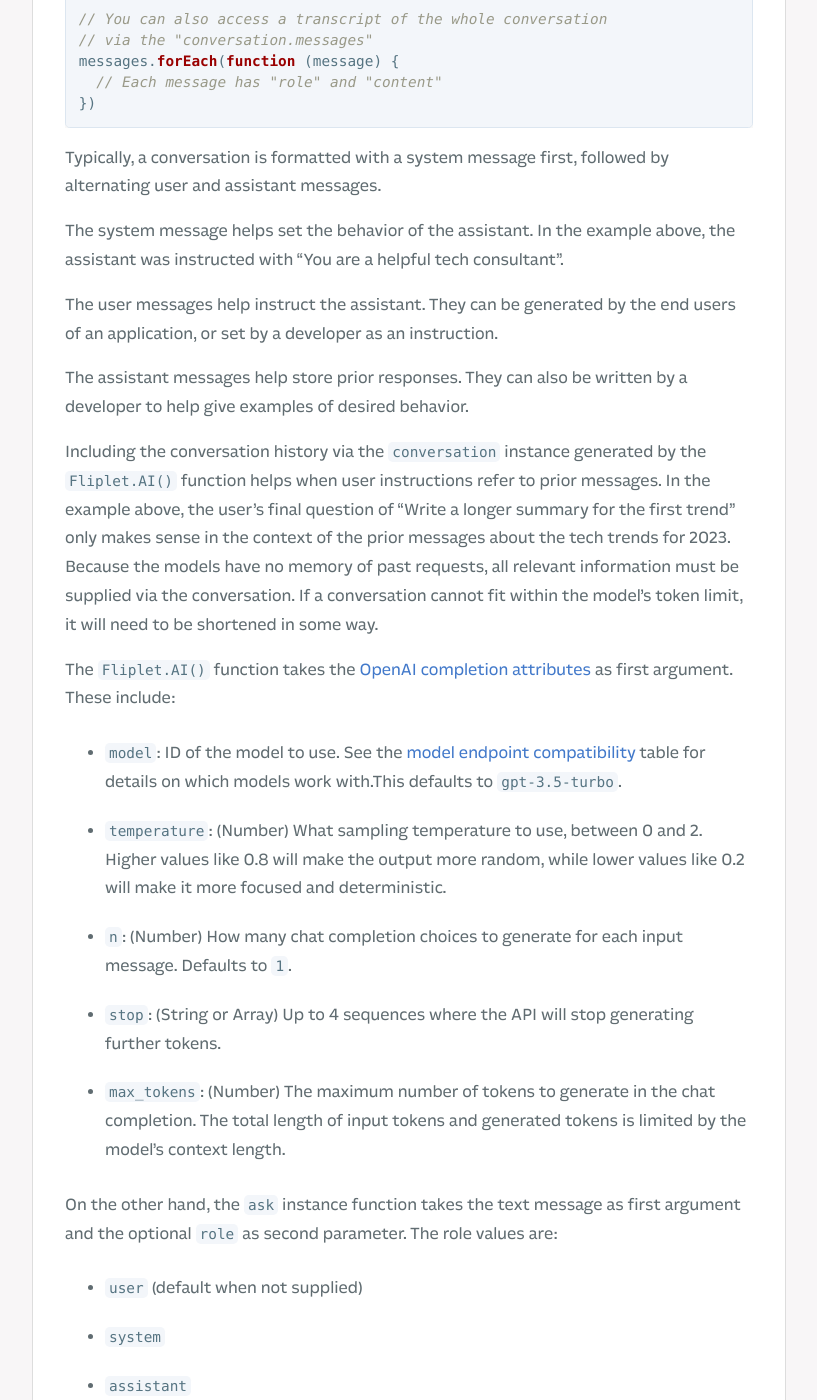
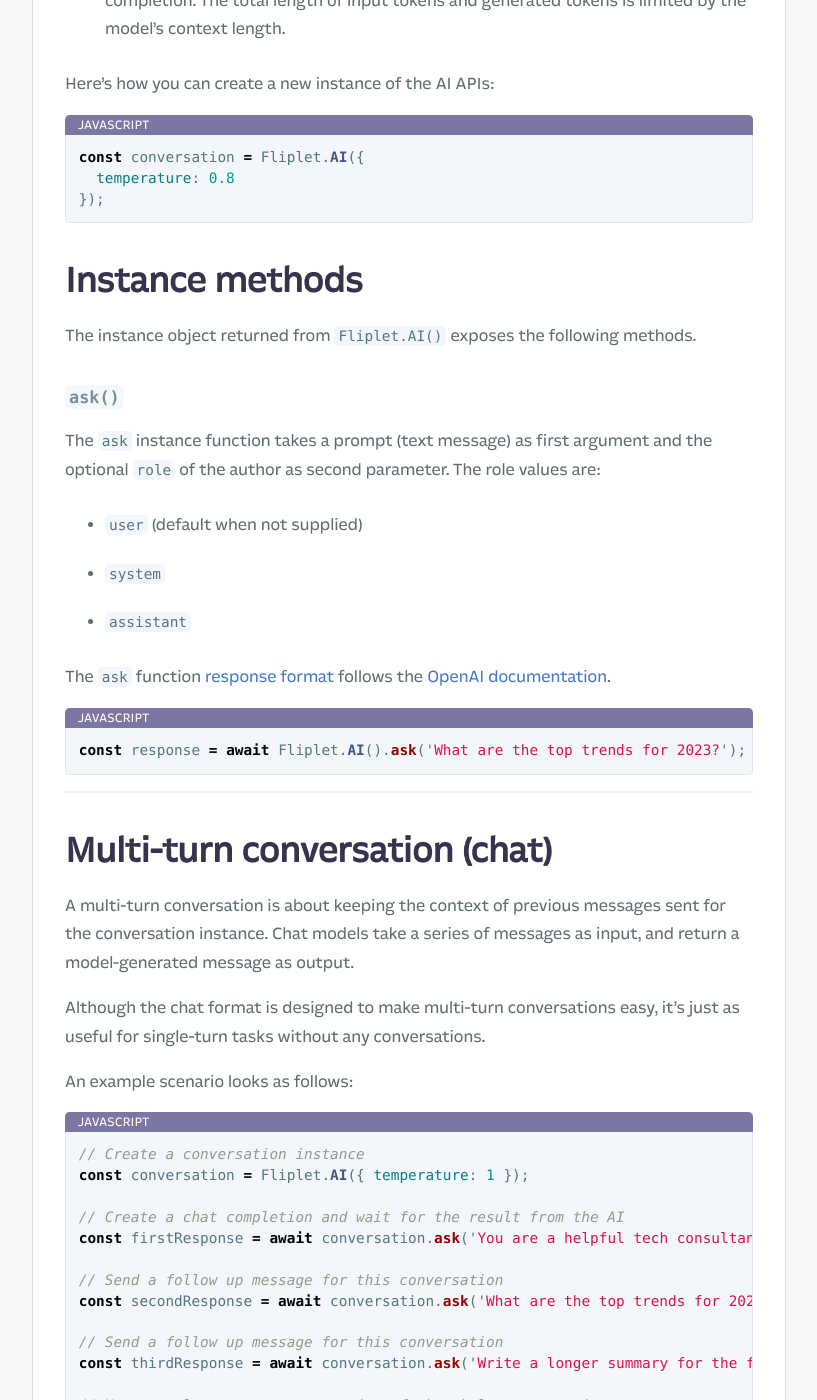
Before and after one commit to Fliplet/fliplet-cli, a Jekyll site: the page built from docs/API/core/ai.md, in a window 1280 px wide and 1400 px high, scrolled down 1406 px. Shown: the whole window, without its empty margins (254-1071 px from the left). Built offline with Jekyll 4.4.1, drawn with Linux system fonts in a browser that asks for light colours; nearby versions of some CDN libraries; our own code applies the rules of GitHub Pages for plain Markdown files; library files that are not in the unit come from our copies; comment, search, counter and statistics services are not loaded; a style sheet for code colours, icons or effects is not loaded; some of the changed text lies outside the part shown.

Commit message:
docs update

````diff
--- a/docs/API/core/ai.md
+++ b/docs/API/core/ai.md
@@ -1,6 +1,6 @@
 # AI (Artificial Intelligence)
 
-<p class="warning">AI features are currently available to a subset of paying customers. These features are still in beta and are subject to change before they are released to all apps and customers.</p>
+<p class="warning">AI features are currently available only to paying customers. These features are still in beta and are subject to change before they are released to all apps and customers.</p>
 
 The Fliplet AI JS API is built on top of the [OpenAI API](https://openai.com/docs/api-reference/) to provide developers with an easy way to build AI-powered applications.
 
@@ -16,9 +16,47 @@
 
 ---
 
+## Initialization
+
+The `Fliplet.AI()` function is used to initialize an instance of the AI APIs. It optionally supports the [OpenAI completion attributes](https://platform.openai.com/docs/api-reference/chat/create) as first argument. These include:
+
+- `model`: ID of the model to use. See the [model endpoint compatibility](https://platform.openai.com/docs/models/model-endpoint-compatibility) table for details on which models work with.This defaults to `gpt-3.5-turbo`.
+- `temperature`: (Number, defaults to `1`) What sampling temperature to use, between 0 and 2. Higher values like 0.8 will make the output more random, while lower values like 0.2 will make it more focused and deterministic.
+- `n`: (Number) How many chat completion choices to generate for each input message. Defaults to `1`.
+- `stop`: (String or Array) Up to 4 sequences where the API will stop generating further tokens, e.g. `["\n"]`
+- `max_tokens`: (Number) The maximum number of tokens to generate in the chat completion. The total length of input tokens and generated tokens is limited by the model's context length.
+
+Here's how you can create a new instance of the AI APIs:
+
+```js
+const conversation = Fliplet.AI({
+  temperature: 0.8
+});
+```
+
+## Instance methods
+
+The instance object returned from `Fliplet.AI()` exposes the following methods.
+
+### `ask()`
+
+The `ask` instance function takes a prompt (text message) as first argument and the optional `role` of the author as second parameter. The role values are:
+
+- `user` (default when not supplied)
+- `system`
+- `assistant`
+
+The `ask` function [response format](https://platform.openai.com/docs/guides/chat/response-format) follows the [OpenAI documentation](https://platform.openai.com/docs/guides/chat/response-format).
+
+```js
+const response = await Fliplet.AI().ask('What are the top trends for 2023?');
+```
+
+---
+
 ## Multi-turn conversation (chat)
 
-Chat models take a series of messages as input, and return a model-generated message as output.
+A multi-turn conversation is about keeping the context of previous messages sent for the conversation instance. Chat models take a series of messages as input, and return a model-generated message as output.
 
 Although the chat format is designed to make multi-turn conversations easy, it’s just as useful for single-turn tasks without any conversations.
 
@@ -26,7 +64,7 @@
 
 ```js
 // Create a conversation instance
-const conversation = Fliplet.AI({ temperature: 0.5 });
+const conversation = Fliplet.AI({ temperature: 1 });
 
 // Create a chat completion and wait for the result from the AI
 const firstResponse = await conversation.ask('You are a helpful tech consultant.', 'system');
@@ -53,24 +91,6 @@
 The assistant messages help store prior responses. They can also be written by a developer to help give examples of desired behavior.
 
 Including the conversation history via the `conversation` instance generated by the `Fliplet.AI()` function helps when user instructions refer to prior messages. In the example above, the user’s final question of "Write a longer summary for the first trend" only makes sense in the context of the prior messages about the tech trends for 2023. Because the models have no memory of past requests, all relevant information must be supplied via the conversation. If a conversation cannot fit within the model’s token limit, it will need to be shortened in some way.
-
-The `Fliplet.AI()` function takes the [OpenAI completion attributes](https://platform.openai.com/docs/api-reference/chat/create) as first argument. These include:
-
-- `model`: ID of the model to use. See the [model endpoint compatibility](https://platform.openai.com/docs/models/model-endpoint-compatibility) table for details on which models work with.This defaults to `gpt-3.5-turbo`.
-- `temperature`: (Number) What sampling temperature to use, between 0 and 2. Higher values like 0.8 will make the output more random, while lower values like 0.2 will make it more focused and deterministic.
-- `n`: (Number) How many chat completion choices to generate for each input message. Defaults to `1`.
-- `stop`: (String or Array) Up to 4 sequences where the API will stop generating further tokens.
-- `max_tokens`: (Number) The maximum number of tokens to generate in the chat completion. The total length of input tokens and generated tokens is limited by the model's context length.
-
-On the other hand, the `ask` instance function takes the text message as first argument and the optional `role` as second parameter. The role values are:
-
-- `user` (default when not supplied)
-- `system`
-- `assistant`
-
-The `ask` function [response format](https://platform.openai.com/docs/guides/chat/response-format) follows the [OpenAI documentation](https://platform.openai.com/docs/guides/chat/response-format).
-
-<p class="warning">The AI features are still in beta and are subject to change.</p>
 
 ---
 
````
Also changed, not shown: other parts of docs/API/core/ai.md (+1 -1 lines).
